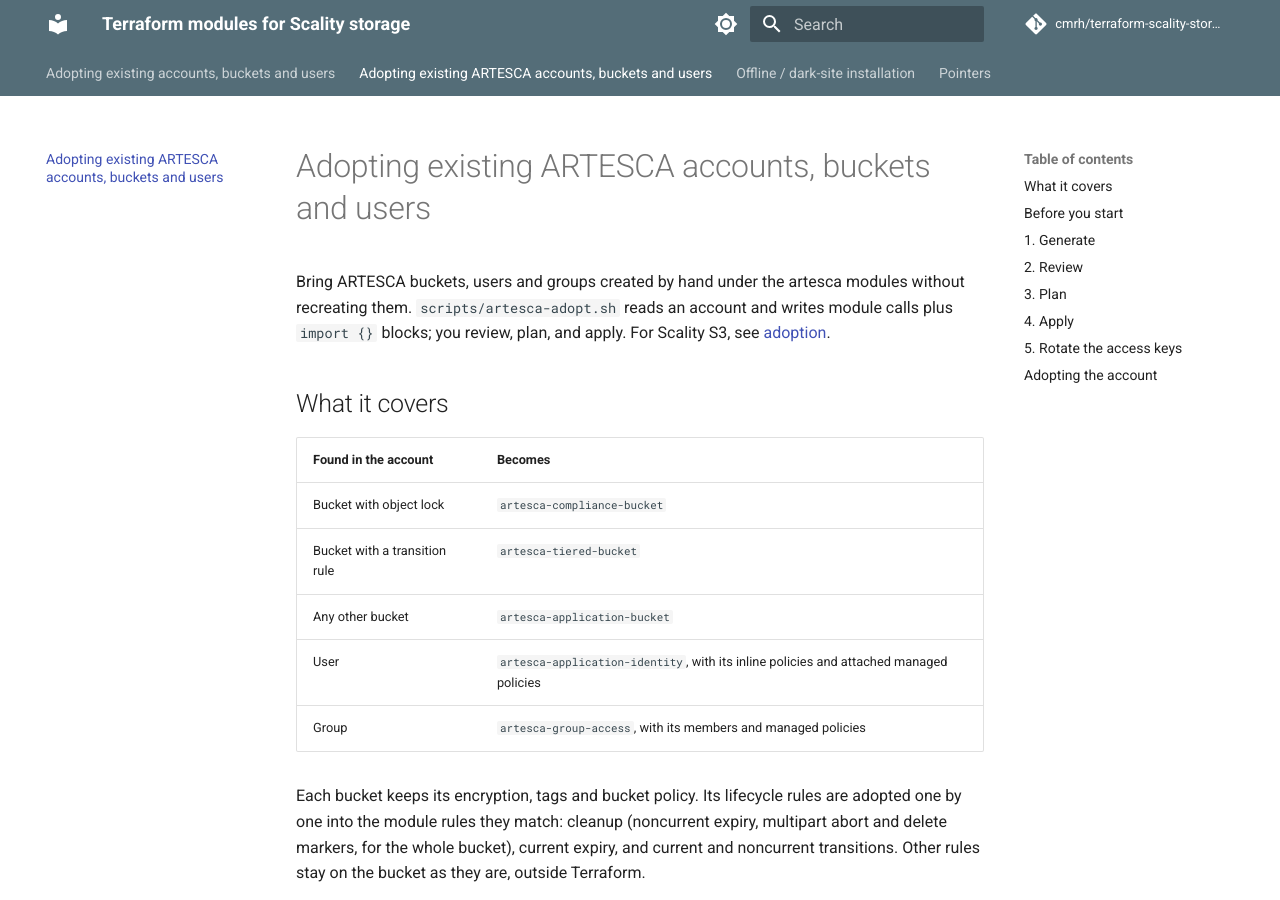
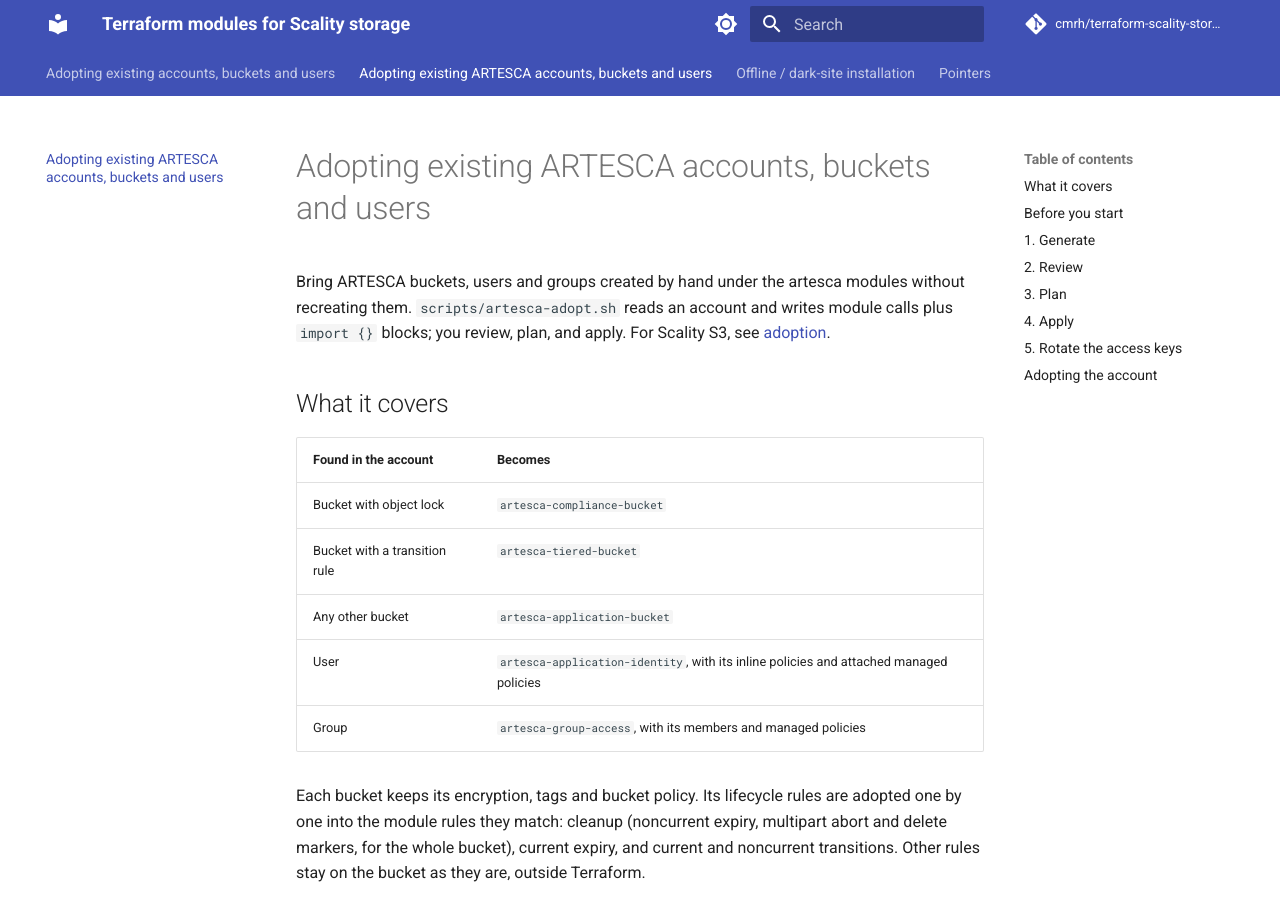
Before and after one commit to cmrh/terraform-scality-storage, an MkDocs documentation site: the page built from docs/artesca-adoption.md, in a window 1280 px wide and 900 px high. Built offline with MkDocs 1.6.1 and Material for MkDocs 9.7.7, drawn with Linux system fonts in a browser that asks for light colours; comment, search, counter and statistics services are not loaded.

Commit message:
docs: indigo palette (#99)
Refs #99

```diff
--- a/mkdocs.yml
+++ b/mkdocs.yml
@@ -18,15 +18,15 @@
   palette:
     - media: "(prefers-color-scheme: light)"
       scheme: default
-      primary: blue grey
-      accent: blue grey
+      primary: indigo
+      accent: indigo
       toggle:
         icon: material/brightness-7
         name: Switch to dark mode
     - media: "(prefers-color-scheme: dark)"
       scheme: slate
-      primary: blue grey
-      accent: blue grey
+      primary: indigo
+      accent: indigo
       toggle:
         icon: material/brightness-4
         name: Switch to light mode
```
Also changed, not shown: CHANGELOG.md (+2 -2 lines).
